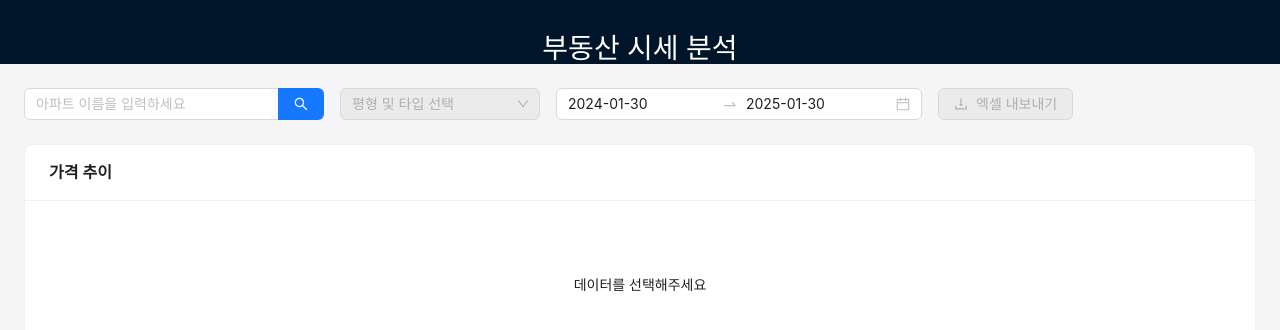
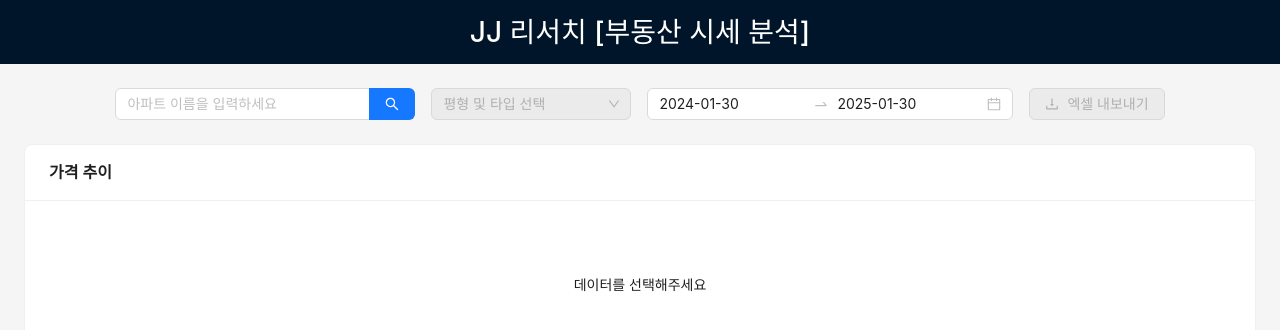
Before and after one commit to NoahGim/jj-research-dash, a React (Create React App) app: page / in a window 1280 px wide. Shown: the top 330 px of the page. Built offline with nearby package versions, Linux system fonts and the light colour scheme.

Commit message:
style. fix width to screen, center align

```diff
--- a/src/App.js
+++ b/src/App.js
@@ -1,5 +1,6 @@
 import React, { useState, useCallback } from 'react';
 import { Layout, ConfigProvider } from 'antd';
+import styled from 'styled-components';
 import SearchBar from './components/SearchBar';
 import TypeSelector from './components/TypeSelector';
 import DateRangeSelector from './components/DateRangeSelector';
@@ -16,6 +17,32 @@ const { Header, Content } = Layout;
 
 // dayjs 로케일 설정
 dayjs.locale('ko');
+
+// 중앙 정렬을 위한 스타일 컴포넌트 수정
+const CenteredContent = styled(Content)`
+  width: 100%;
+  padding: 24px;
+`;
+
+const CenteredHeader = styled(Header)`
+  text-align: center;
+  width: 100%;
+
+  h1 {
+    color: white;
+    margin: 0;
+  }
+`;
+
+const ControlPanel = styled.div`
+  display: flex;
+  gap: 16px;
+  margin-bottom: 24px;
+  justify-content: center;
+  align-items: center;
+  flex-wrap: wrap;
+  width: 100%;
+`;
 
 function App() {
   const [selectedApartment, setSelectedApartment] = useState(null);
@@ -44,11 +71,11 @@ function App() {
   return (
     <ConfigProvider locale={ko_KR}>
       <Layout className="layout">
-        <Header className="header">
-          <h1>부동산 시세 분석</h1>
-        </Header>
-        <Content className="content">
-          <div className="control-panel">
+        <CenteredHeader>
+          <h1>JJ 리서치 [부동산 시세 분석]</h1>
+        </CenteredHeader>
+        <CenteredContent>
+          <ControlPanel>
             <SearchBar
               onSelect={handleApartmentSelect}
               loading={loading}
@@ -69,7 +96,7 @@ function App() {
               dateRange={dateRange}
               priceData={priceData}
             />
-          </div>
+          </ControlPanel>
           <div className="chart-container">
             <PriceChart
               apartment={selectedApartment}
@@ -85,7 +112,7 @@ function App() {
               dateRange={dateRange}
             />
           </div>
-        </Content>
+        </CenteredContent>
       </Layout>
     </ConfigProvider>
   );
```
